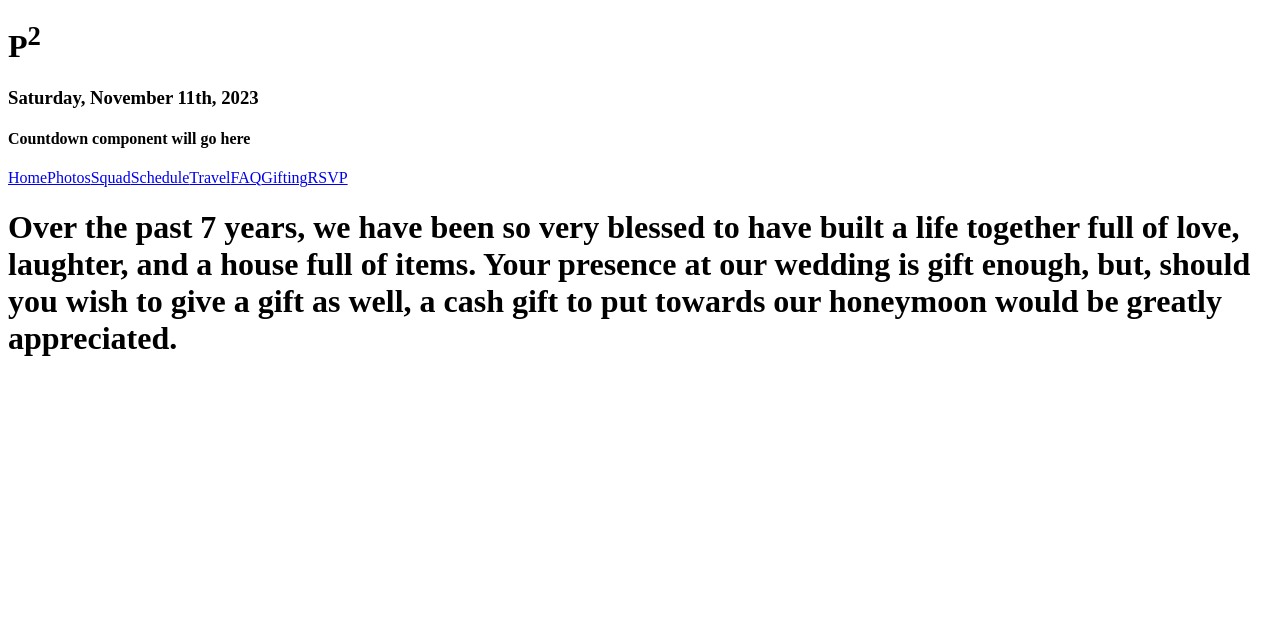
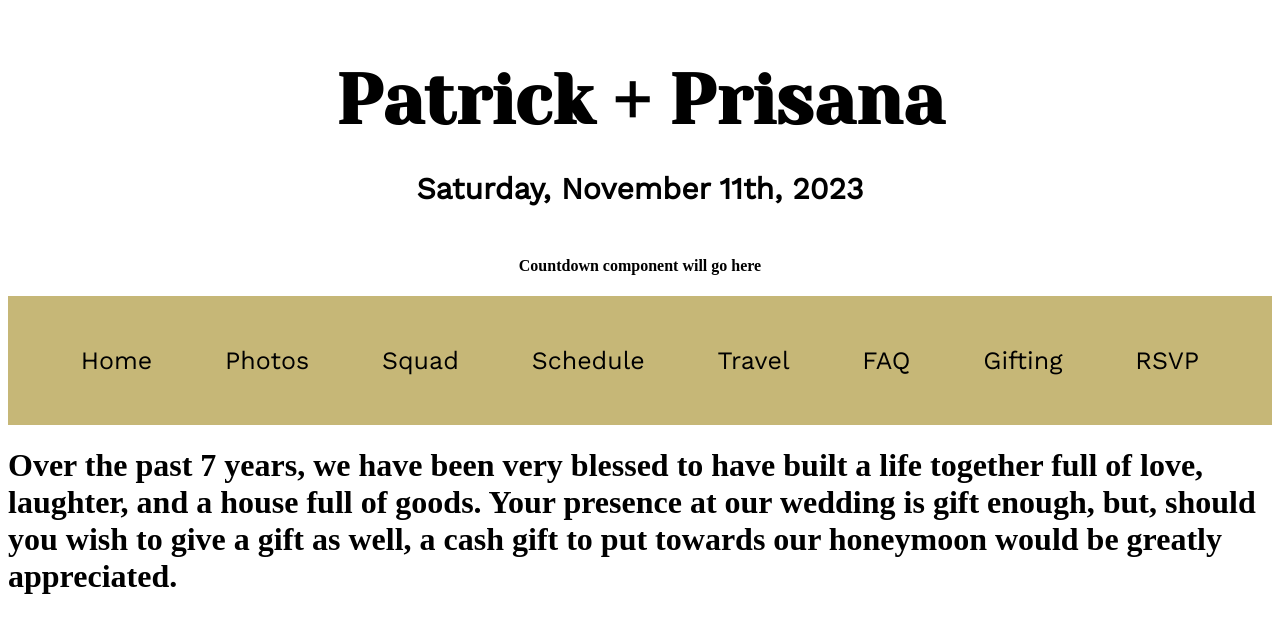
Before and after one commit to prisanacheng/weddingWebsite, a React app: page /Gifting in a window 1280 px wide. Built offline with nearby package versions, Linux system fonts and the light colour scheme.

Commit message:
connected css file and styled header and main headlines with flex

```diff
--- a/package.json
+++ b/package.json
@@ -26,5 +26,8 @@
       "last 1 firefox version",
       "last 1 safari version"
     ]
+  },
+  "devDependencies": {
+    "webpack": "^5.75.0"
   }
 }
--- a/public/index.html
+++ b/public/index.html
@@ -4,7 +4,7 @@
     <meta charset="UTF-8" />
     <meta name="viewport" content="width=device-width, initial-scale=1.0" />
     <title>The ShawCheng Redemption</title>
-    <link rel="stylesheet" href="index.css">
+    <link rel="stylesheet" href="style.css" />
   </head>
   <body>
     <div id="app"></div>
--- /dev/null
+++ b/public/style.css
@@ -0,0 +1,52 @@
+/* Barlow Condensed */
+@import url('https://fonts.googleapis.com/css2?family=Barlow+Condensed&display=swap');
+/* Yeseva One */
+@import url('https://fonts.googleapis.com/css2?family=Yeseva+One&display=swap');
+/* Work Sans */
+@import url('https://fonts.googleapis.com/css2?family=Work+Sans&display=swap');
+
+
+:root {
+  --neutral: #f5f1ea;
+  --moss: #c6b777;
+  --hover: #c4bc99;
+}
+
+header {
+  background-color: var(--moss);
+  padding: 25px;
+  display: flex;
+  justify-content: space-evenly;
+}
+
+.headerLinks {
+ padding: 25px;
+ font-family: Work Sans;
+ text-decoration: none;
+ color: black;
+ font-size: 25px;
+}
+
+.headerLinks:hover {
+  background-color: var(--hover);
+  border-radius: 25px;
+}
+
+.mainInfo {
+  display: flex;
+  flex-direction: column;
+  align-items: center;
+}
+
+#mainHeadline {
+  font-family: Yeseva One;
+  padding-top: 5px;
+  padding-bottom: 0px;
+  margin-bottom: 0%;
+  font-size: 70px;
+}
+
+#mainDate {
+  font-family: Work Sans;
+  font-size: 30px;
+}
--- a/src/components/App.js
+++ b/src/components/App.js
@@ -12,6 +12,7 @@ import {
     Rsvp
 } from './'
 
+
 const App = () => {
 
 return (
@@ -25,7 +26,6 @@ return (
         <Route path="/Travel" element={<Travel />} />
         <Route path="/FAQ" element={<Faq />} />
         <Route path="/Gifting" element={<Gifting />} />
-        <Route path="/Gifting" element={<Gifting />} />
         <Route path="/RSVP" element={<Rsvp />} />
         </Routes>
     </div>
--- a/src/components/Gifting.js
+++ b/src/components/Gifting.js
@@ -4,7 +4,7 @@ import React from "react";
 function Gifting() {
   return (
     <div>
-        <h1>Over the past 7 years, we have been so very blessed to have built a life together full of love, laughter, and a house full of items. Your presence at our wedding is gift enough, but, should you wish to give a gift as well, a cash gift to put towards our honeymoon would be greatly appreciated.</h1>
+        <h1>Over the past 7 years, we have been very blessed to have built a life together full of love, laughter, and a house full of goods. Your presence at our wedding is gift enough, but, should you wish to give a gift as well, a cash gift to put towards our honeymoon would be greatly appreciated.</h1>
     </div>
   );
 }
--- a/src/components/Header.js
+++ b/src/components/Header.js
@@ -4,9 +4,11 @@ import { NavLink } from "react-router-dom"
 const Header = () => {
   return (
     <div>
-        <h1 id="mainHeadline">P<sup>2</sup></h1>
-        <h3>Saturday, November 11th, 2023</h3>
+        <div className="mainInfo">
+        <h1 id="mainHeadline">Patrick + Prisana</h1>
+        <h3 id="mainDate">Saturday, November 11th, 2023</h3>
         <h4>Countdown component will go here</h4>
+        </div>
       <header>
           <NavLink className="headerLinks" to="/">Home</NavLink>
           <NavLink className="headerLinks" to="/Photos">Photos</NavLink>
--- a/src/components/Rsvp.js
+++ b/src/components/Rsvp.js
@@ -4,7 +4,7 @@ import React from "react";
 function Rsvp() {
   return (
     <div>
-        <h1>Link to RSVP here</h1>
+        <h1>Link to RSVP here. maybe using papier</h1>
     </div>
   );
 }
--- a/src/index.js
+++ b/src/index.js
@@ -3,11 +3,11 @@ import ReactDOM from 'react-dom/client';
 import { BrowserRouter } from "react-router-dom";
 import {App} from './components';
 
-const container = document.getElementById('app')
-const root = ReactDOM.createRoot(container)
 
+
+const root = ReactDOM.createRoot(document.getElementById("app"));
 root.render(
-    <BrowserRouter>
+  <BrowserRouter>
     <App />
-    </BrowserRouter>
-)
+  </BrowserRouter>
+);
```
Also changed, not shown: public/index.css (deleted), 3 other files.
